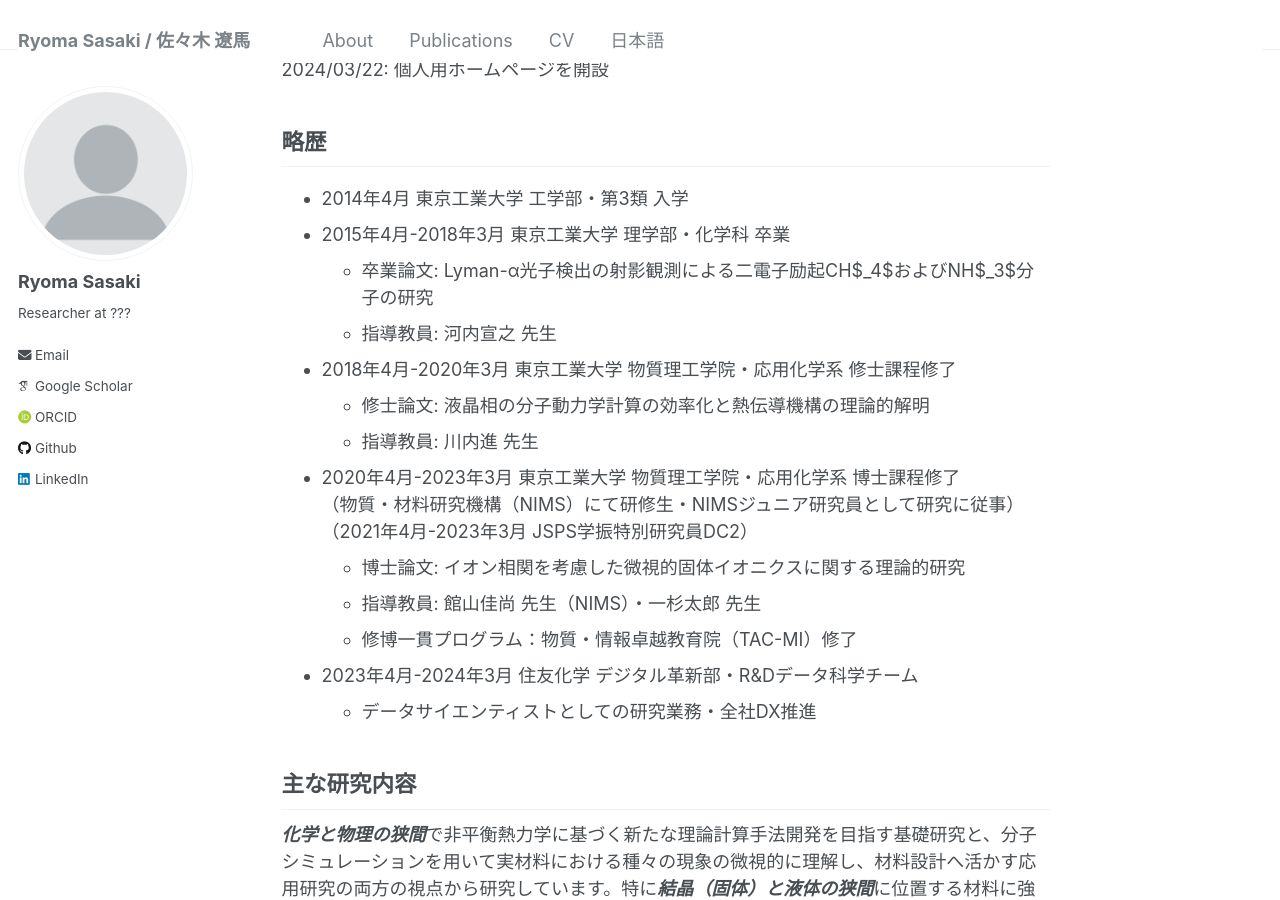
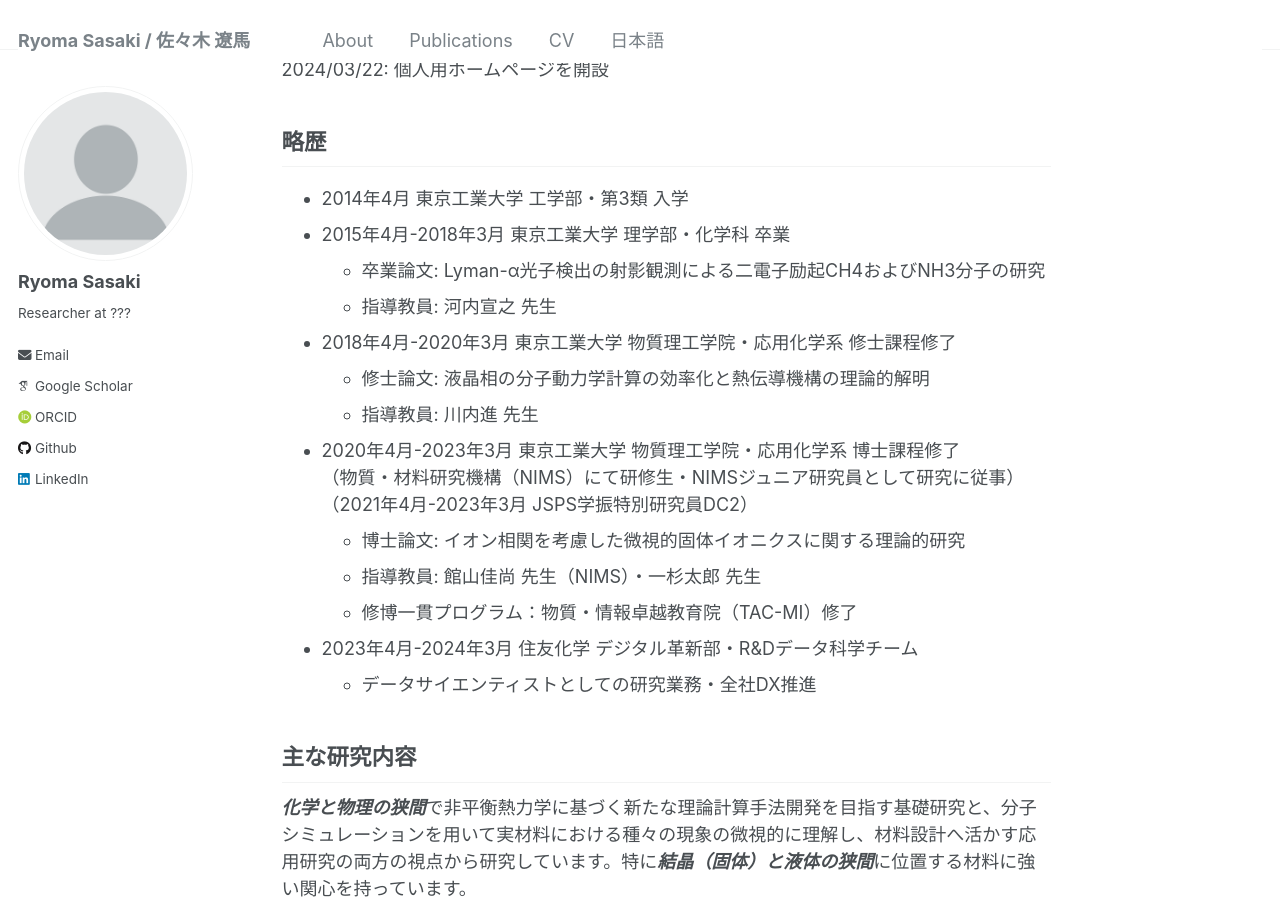
Before and after one commit to srak-uf/srak-uf.github.io, a Jekyll site: the page built from _pages/about_jp.md, in a window 1280 px wide and 900 px high, scrolled down 353 px. Built offline with Jekyll 4.4.1, drawn with Linux system fonts in a browser that asks for light colours; some web fonts are replaced.

Commit message:
Update about_jp.md

```diff
--- a/_pages/about_jp.md
+++ b/_pages/about_jp.md
@@ -21,7 +21,7 @@ This page is written in my native language, Japanese, and should contain the sam
 ## 略歴
 - 2014年4月  東京工業大学 工学部・第3類 入学
 - 2015年4月-2018年3月  東京工業大学 理学部・化学科 卒業
-  - 卒業論文: Lyman-α光子検出の射影観測による二電子励起CH$_4$およびNH$_3$分子の研究
+  - 卒業論文: Lyman-α光子検出の射影観測による二電子励起CH4およびNH3分子の研究
   - 指導教員: 河内宣之 先生
 - 2018年4月-2020年3月  東京工業大学 物質理工学院・応用化学系 修士課程修了
   - 修士論文: 液晶相の分子動力学計算の効率化と熱伝導機構の理論的解明
```
